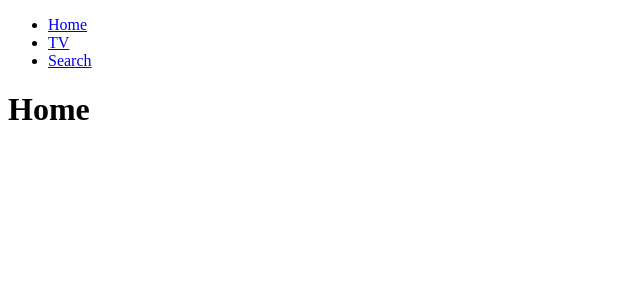
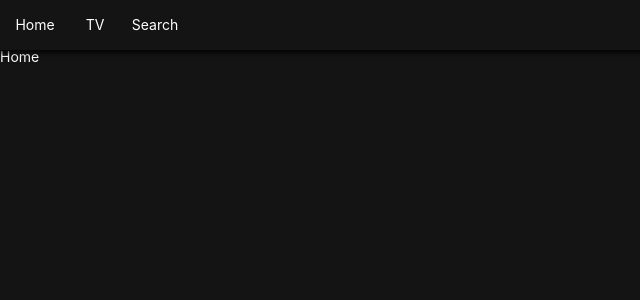
Before and after one commit to nathaneast/nomadcoder-nomflix-retry, a React (Create React App) app: page / in a window 1280 px wide. Shown: the top 300 px of the page, without its empty margins (0-640 px from the left). Built offline with nearby package versions, Linux system fonts and the light colour scheme.

Commit message:
Header, GlobalStyles 컴포넌트 css

```diff
--- a/package.json
+++ b/package.json
@@ -10,7 +10,9 @@
     "react": "^16.13.1",
     "react-dom": "^16.13.1",
     "react-router-dom": "^5.1.2",
-    "react-scripts": "3.4.1"
+    "react-scripts": "3.4.1",
+    "styled-components": "^5.1.0",
+    "styled-reset": "^4.1.2"
   },
   "scripts": {
     "start": "react-scripts start",
--- a/src/Components/App.js
+++ b/src/Components/App.js
@@ -1,12 +1,12 @@
 import React from 'react';
-import Header from './Header';
 import Router from './Router';
+import GlobalStyles from './GlobalStyles';
 
 function App() {
   return (
     <div className="App">
-      <Header />
       <Router />
+      <GlobalStyles />
     </div>
   );
 }
--- /dev/null
+++ b/src/Components/GlobalStyles.js
@@ -0,0 +1,22 @@
+import { createGlobalStyle } from 'styled-components';
+import reset from 'styled-reset';
+
+const globalStyles = createGlobalStyle`
+  ${reset};
+  a {
+    text-decoration: none;
+    color: inherit;
+  }
+  * {
+    box-sizing: border-box;
+  }
+  body {
+    font-family:-apple-system, BlinkMacSystemFont, 'Segoe UI', Roboto, Oxygen, Ubuntu, Cantarell, 'Open Sans', 'Helvetica Neue', sans-serif;
+    font-size: 14px;
+    background-color:rgba(20, 20, 20, 1);
+    color: white;
+    padding-top: 50px;
+  }
+`;
+
+export default globalStyles;
--- a/src/Components/Header.js
+++ b/src/Components/Header.js
@@ -1,17 +1,55 @@
 import React from 'react';
+import { Link } from 'react-router-dom';
+import styled from 'styled-components';
+
+const Header = styled.header`
+  color: white;
+  position: fixed;
+  top: 0;
+  left: 0;
+  width: 100%;
+  height: 50px;
+  display: flex;
+  align-items: center;
+  padding: 0px 10px;
+  background-color: rgba(20, 20, 20, 0.8);
+  z-index: 10;
+  box-shadow: 0px 1px 5px 2px rgba(0, 0, 0, 0.8);
+`;
+
+const List = styled.ul`
+  display: flex;
+`;
+
+const Item = styled.li`
+  width: 50px;
+  height: 50px;
+  text-align: center;
+  &:not(:last-child) {
+    margin-right: 10px;
+  }
+`;
+
+const SLink = styled(Link)`
+  height: 50px;
+  display: flex;
+  align-items: center;
+  justify-content: center;
+`;
+
 
 export default () => (
-  <div>
-    <ul>
-      <li>
-        <a href='Home'>Home</a>
-      </li>
-      <li>
-        <a href='TV'>TV</a>
-      </li>
-      <li>
-        <a href='Search'>Search</a>
-      </li>
-    </ul>
-  </div>
+  <Header>
+    <List>
+      <Item>
+        <SLink to='Home'>Home</SLink>
+      </Item>
+      <Item>
+        <SLink to='TV'>TV</SLink>
+      </Item>
+      <Item>
+        <SLink to='Search'>Search</SLink>
+      </Item>
+    </List>
+  </Header>
 );
--- a/src/Components/Router.js
+++ b/src/Components/Router.js
@@ -1,16 +1,20 @@
 import React from 'react';
 import { BrowserRouter as Router, Route, Switch, Redirect } from 'react-router-dom';
+import Header from './Header';
 import Home from '../Routes/Home';
 import TV from '../Routes/TV';
 import Search from '../Routes/Search';
 
 export default () => (
   <Router>
-    <Switch>
-      <Route  path='/' exact component={Home} />
-      <Route  path='/tv' component={TV} />
-      <Route  path='/search' component={Search} />
-      <Redirect from='*' to='/' />
-    </Switch>
+    <>
+      <Header />
+      <Switch>
+        <Route path='/' exact component={Home} />
+        <Route path='/tv' component={TV} />
+        <Route path='/search' component={Search} />
+        <Redirect from='*' to='/' />
+      </Switch>
+    </>
   </Router>
 );
```
Also changed, not shown: 1 other file (tests, documents, lock files or other folders).
